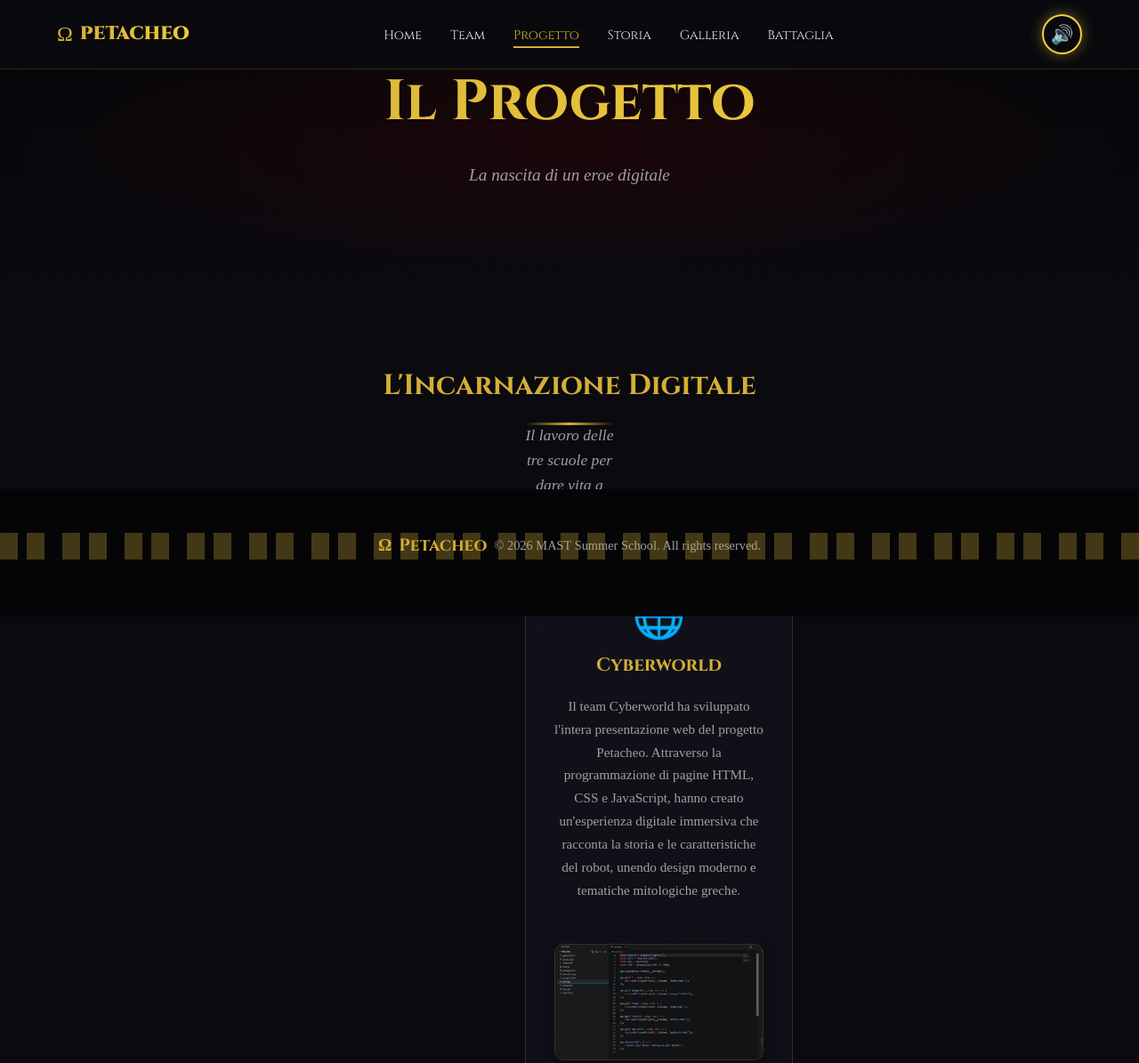
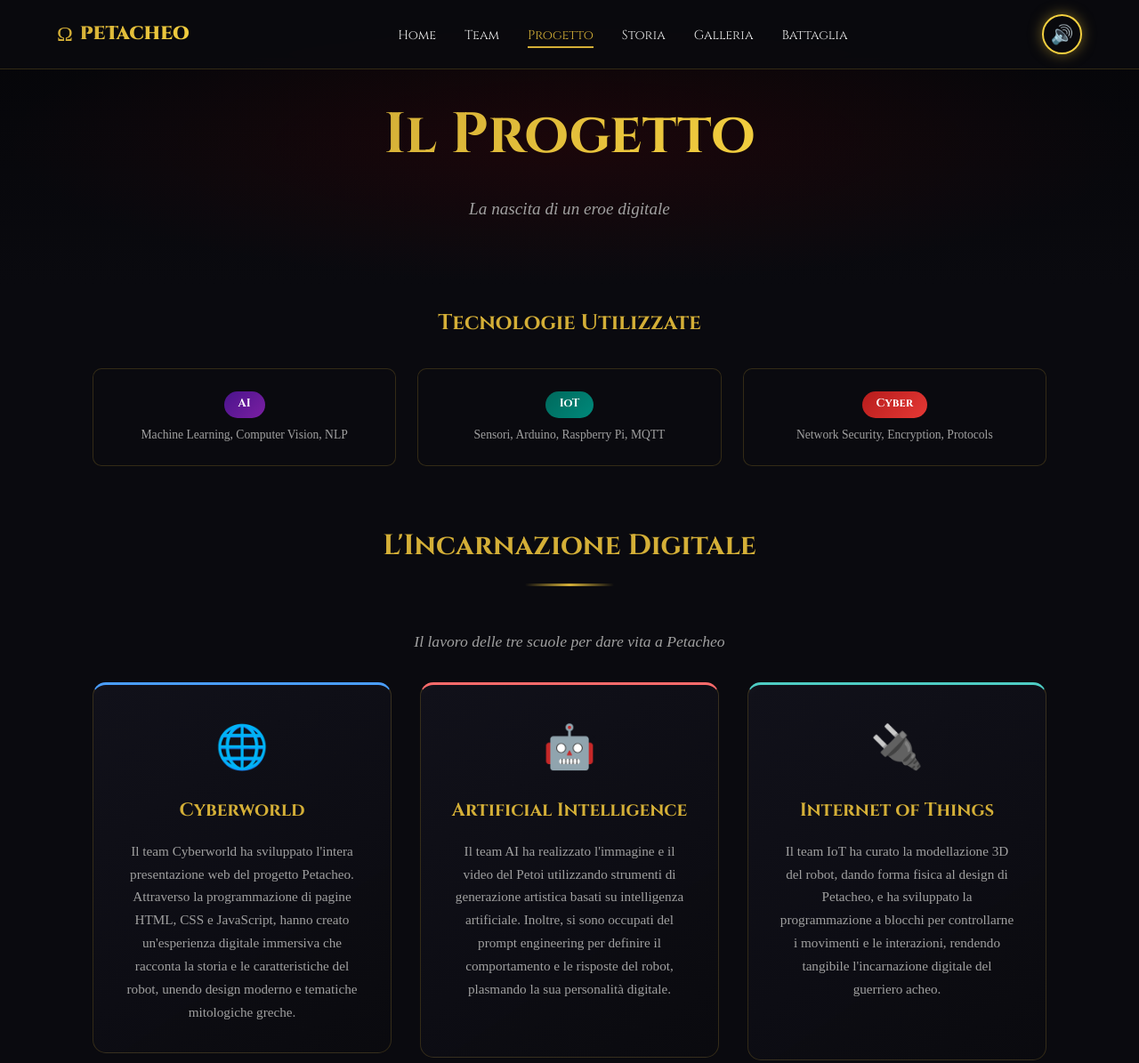
Before and after one commit to Raxer26/petacheo, a website: page progetto.html in a window 1280 px wide. Shown: the top 1195 px of the page at 89% size. Drawn offline with Linux system fonts and the light colour scheme; a web font is replaced by a local one.

Commit message:
Restore Tecnologie Utilizzate section and fix broken HTML tags

```diff
--- a/progetto.html
+++ b/progetto.html
@@ -13,7 +13,7 @@
         <a href="index.html" class="nav-logo">
             <span class="logo-icon">Ω</span>
             <span class="logo-text">PETACHEO</span>
-        </a>
+        </div>
         <ul class="nav-links">
             <li><a href="index.html">Home</a></li>
             <li><a href="team.html">Team</a></li>
@@ -29,7 +29,7 @@
             <span></span>
             <span></span>
             <span></span>
-        </a>
+        </div>
     </nav>
 
     <audio id="backgroundMusic" loop preload="auto">
@@ -37,50 +37,68 @@
     </audio>
 
     <section class="page-hero progetto-hero">
-        <div class="particles" id="particles"></a>
+        <div class="particles" id="particles"></div>
         <div class="page-hero-content">
             <h1>Il Progetto</h1>
             <p>La nascita di un eroe digitale</p>
-        </a>
+        </div>
     </section>
 
     <section class="progetto-content">
         <div class="container">
+            <div class="tech-stack reveal">
+                <h3>Tecnologie Utilizzate</h3>
+                <div class="tech-grid">
+                    <div class="tech-item">
+                        <span class="tech-badge ai">AI</span>
+                        <p>Machine Learning, Computer Vision, NLP</p>
+                    </div>
+                    <div class="tech-item">
+                        <span class="tech-badge iot">IoT</span>
+                        <p>Sensori, Arduino, Raspberry Pi, MQTT</p>
+                    </div>
+                    <div class="tech-item">
+                        <span class="tech-badge cyber">Cyber</span>
+                        <p>Network Security, Encryption, Protocols</p>
+                    </div>
+                </div>
+            </div>
+
             <div class="incarnazione-digitale reveal">
                 <h3>L'Incarnazione Digitale</h3>
-                <div class="greek-divider"></a>
+                <div class="greek-divider"></div>
                 <p class="section-subtitle">Il lavoro delle tre scuole per dare vita a Petacheo</p>
 
                 <div class="incarnazione-grid">
                     <div class="incarnazione-item">
                         <div class="incarnazione-card cyberworld">
-                            <div class="incarnazione-icon">🌐</a>
+                            <div class="incarnazione-icon">🌐</div>
                             <h4>Cyberworld</h4>
                             <p>Il team Cyberworld ha sviluppato l'intera presentazione web del progetto Petacheo. Attraverso la programmazione di pagine HTML, CSS e JavaScript, hanno creato un'esperienza digitale immersiva che racconta la storia e le caratteristiche del robot, unendo design moderno e tematiche mitologiche greche.</p>
-                        </a>
+                        </div>
                         <img src="cyber.png" alt="Cyberworld" class="incarnazione-image">
-                    </a>
+                    </div>
 
                     <div class="incarnazione-item">
                         <div class="incarnazione-card ai">
-                            <div class="incarnazione-icon">🤖</a>
+                            <div class="incarnazione-icon">🤖</div>
                             <h4>Artificial Intelligence</h4>
                             <p>Il team AI ha realizzato l'immagine e il video del Petoi utilizzando strumenti di generazione artistica basati su intelligenza artificiale. Inoltre, si sono occupati del prompt engineering per definire il comportamento e le risposte del robot, plasmando la sua personalità digitale.</p>
-                        </a>
+                        </div>
                         <img src="ai.jpg" alt="AI" class="incarnazione-image">
-                    </a>
+                    </div>
 
                     <div class="incarnazione-item">
                         <div class="incarnazione-card iot">
-                            <div class="incarnazione-icon">🔌</a>
+                            <div class="incarnazione-icon">🔌</div>
                             <h4>Internet of Things</h4>
                             <p>Il team IoT ha curato la modellazione 3D del robot, dando forma fisica al design di Petacheo, e ha sviluppato la programmazione a blocchi per controllarne i movimenti e le interazioni, rendendo tangibile l'incarnazione digitale del guerriero acheo.</p>
-                        </a>
+                        </div>
                         <img src="iot.png" alt="IoT" class="incarnazione-image">
-                    </a>
-                </a>
-            </a>
-        </a>
+                    </div>
+                </div>
+            </div>
+        </div>
     </section>
 
     <footer class="footer">
@@ -88,28 +106,28 @@
             <div class="footer-logo">
             <span class="logo-icon">Ω</span>
                 <span>Petacheo</span>
-            </a>
+            </div>
             <p>&copy; 2026 MAST Summer School. All rights reserved.</p>
-        </a>
-        <div class="greek-pattern"></a>
+        </div>
+        <div class="greek-pattern"></div>
     </footer>
 
     <div class="battaglia-modal" id="battaglia-modal">
         <span class="battaglia-close" id="battaglia-close">&times;</span>
         <div class="battaglia-slide active" data-slide="0">
             <img src="torri.jpg" alt="Torri">
-        </a>
+        </div>
         <div class="battaglia-slide" data-slide="1">
             <img src="ettore (2).jpg" alt="Ettore">
-        </a>
+        </div>
         <div class="battaglia-slide" data-slide="2">
             <img src="torri.jpg" alt="Torri">
-        </a>
+        </div>
         <div class="battaglia-slide" data-slide="3">
             <img src="file.jpg" alt="File">
-        </a>
-        <div class="battaglia-instructions">Premi SPAZIO per continuare</a>
-    </a>
+        </div>
+        <div class="battaglia-instructions">Premi SPAZIO per continuare</div>
+    </div>
 
     <script src="main.js"></script>
 </body>
```
